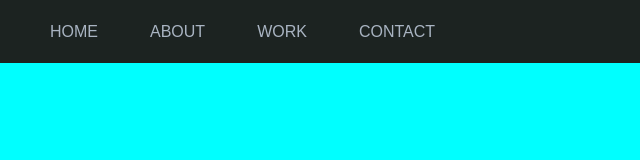
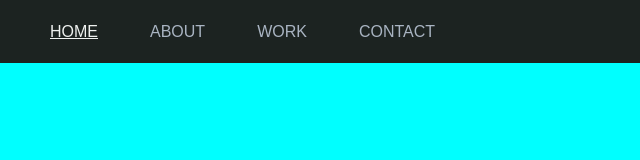
Before and after one commit to PJIceskull/WebPorfolio, a website: page index.html in a window 1280 px wide. In both pictures the pointer is over the link "HOME". Shown: the full height of the page, 0-640 px from the left. Drawn offline with nearby package versions, Linux system fonts and the light colour scheme; files that its build step writes are made by us from their sources.

Commit message:
style hover state

```diff
--- a/scss/nav/nav.scss
+++ b/scss/nav/nav.scss
@@ -16,6 +16,10 @@ nav {
     font-weight: 520;
     margin-right: 52px;
   }
+  a:hover {
+    text-decoration: underline;
+    color: $anti-FlashWhite;
+  }
   .links {
     display: flex;
     align-items: center;
```
